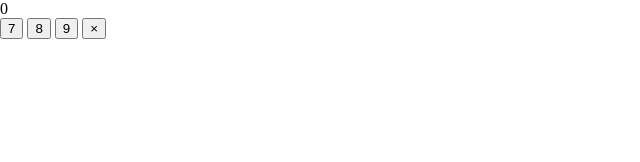
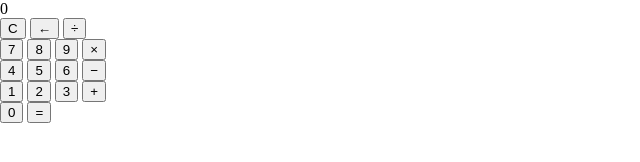
Before and after one commit to AbdimulhinYussuf3675/JavaScript-Calculator, a plain HTML site: page index.html in a window 1280 px wide. Shown: the whole page, without its empty margins (0-640 px from the left). Drawn offline with Linux system fonts and the light colour scheme.

Commit message:
Add calculator buttons

```diff
--- a/index.html
+++ b/index.html
@@ -1,4 +1,5 @@
 <html lang="en">
+
 <head>
     <meta charset="UTF-8">
     <meta http-equiv="X-UA-Compatible" content="IE=edge">
@@ -6,13 +7,19 @@
     <title>Calculator</title>
     <link rel="stylesheet" href="./styles/style.css">
 </head>
+
 <body>
-    <div class="weapper">
+    <div class="wrapper">
         <section class="screen">
             0
         </section>
 
         <section class="calc-buttons">
+            <div class="calc-button-row">
+                <button class="calc-button double">C</button>
+                <button class="calc-button">&larr;</button>
+                <button class="calc-button">&divide;</button>
+            </div>
             <div class="calc-button-row">
                 <button class="calc-button">7</button>
                 <button class="calc-button">8</button>
@@ -21,18 +28,23 @@
 
             </div>
             <div class="calc-button-row">
-
+                <button class="calc-button">4</button>
+                <button class="calc-button">5</button>
+                <button class="calc-button">6</button>
+                <button class="calc-button">&minus;</button>
             </div>
             <div class="calc-button-row">
-
+                <button class="calc-button">1</button>
+                <button class="calc-button">2</button>
+                <button class="calc-button">3</button>
+                <button class="calc-button">&plus;</button>
             </div>
             <div class="calc-button-row">
-
-            </div>
-            <div class="calc-button-row">
-
+                <button class="calc-button  tripple">0</button>
+                <button class="calc-button">&equals;</button>
             </div>
         </section>
     </div>
 </body>
+
 </html>
```
